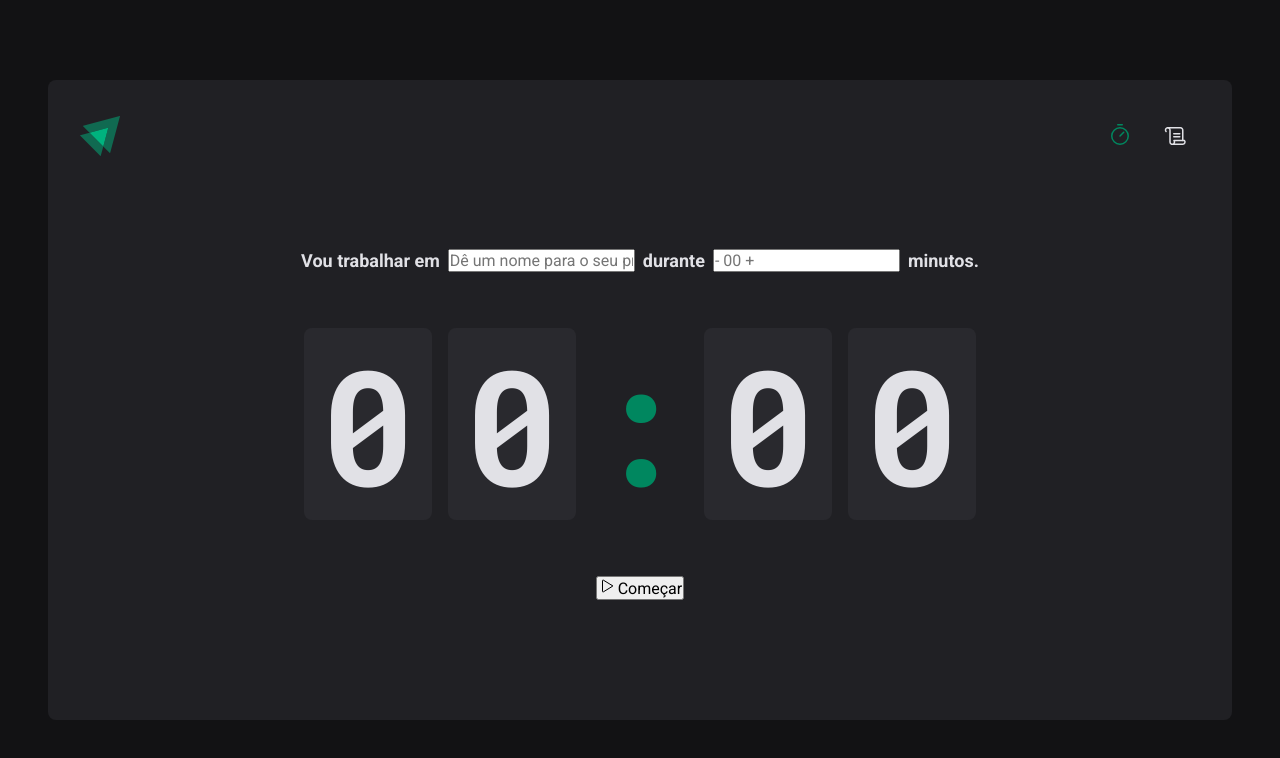
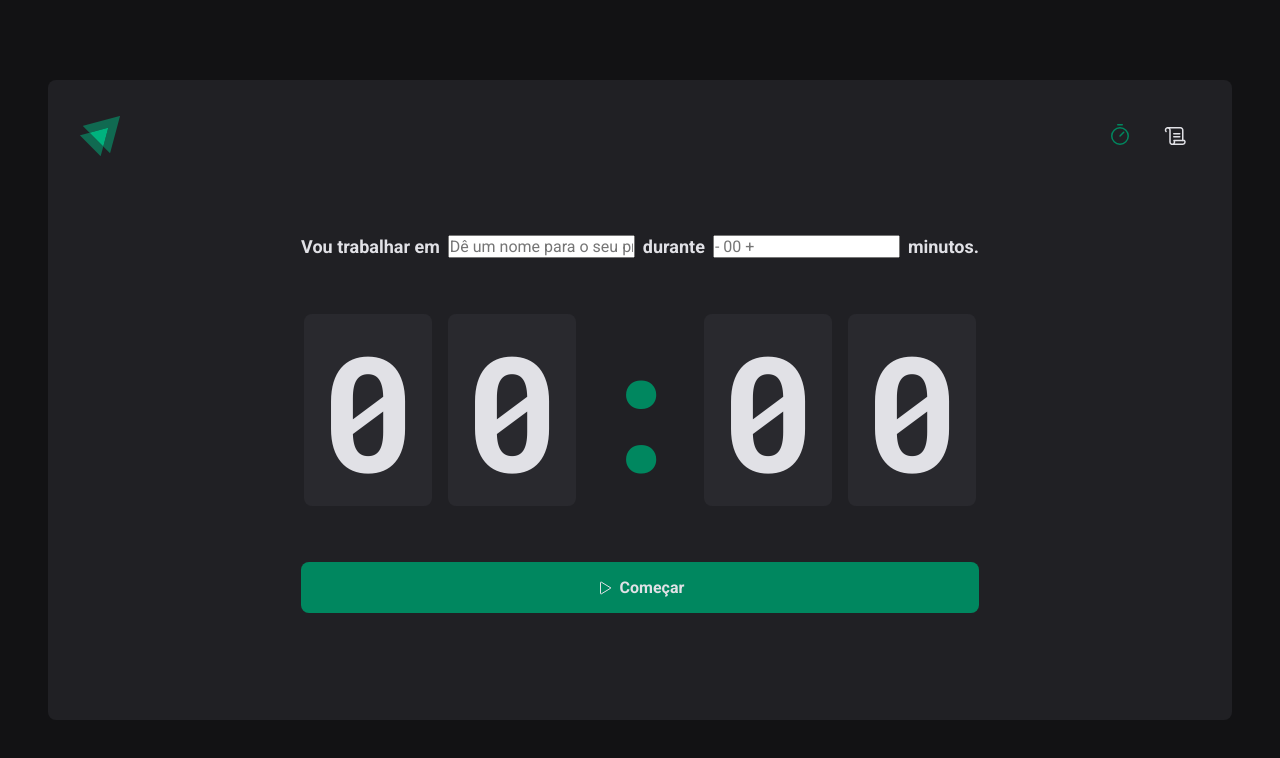
Before and after one commit to uitalorss/ignite-timer, a React (Vite) app: page / in a window 1280 px wide. Shown: the top 758 px of the page. Built offline with nearby package versions, Linux system fonts and the light colour scheme.

Commit message:
estilização do botão

```diff
--- a/src/pages/Home/index.tsx
+++ b/src/pages/Home/index.tsx
@@ -1,5 +1,5 @@
 import { Play } from "phosphor-react";
-import { CountdownContainer, FormContainer, HomeContainer, Separator } from "./styles";
+import { CountdownButton, CountdownContainer, FormContainer, HomeContainer, Separator } from "./styles";
 
 
 export function Home(){
@@ -20,9 +20,9 @@
           <span>0</span>
           <span>0</span>
         </CountdownContainer>
-        <button type="submit">
+        <CountdownButton type="submit">
           <Play /> Começar
-        </button>
+        </CountdownButton>
       </form>
     </HomeContainer>
   )
--- a/src/pages/Home/styles.ts
+++ b/src/pages/Home/styles.ts
@@ -15,6 +15,7 @@
     justify-content: center;
     gap: 3.5rem;
   }
+
 `;
 
 export const FormContainer = styled.div`
@@ -48,5 +49,32 @@
 export const Separator = styled.div`
 padding: 2rem 0;
 color: ${props => props.theme['green-500']};
+`
 
+export const CountdownButton = styled.button`
+  width: 100%;
+  border: 0;
+  padding: 1rem;
+  border-radius: 8px;
+
+  background: ${props => props.theme['green-500']};
+  transition: background-color 0.2s;
+  color: ${props => props.theme['gray-100']};
+
+  display: flex;
+  align-items: center;
+  justify-content: center;
+  gap: .5rem;
+
+  font-weight: 700;
+  cursor: pointer;
+
+  &:disabled{
+    opacity: 0.7;
+    cursor: not-allowed;
+  }
+
+  &:not(:disabled):hover{
+    background: ${props => props.theme['green-700']};
+  }
 `
```
